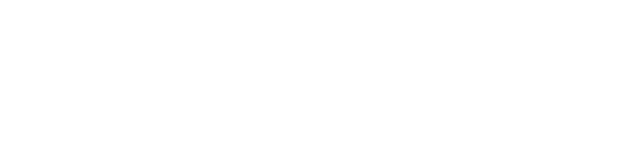
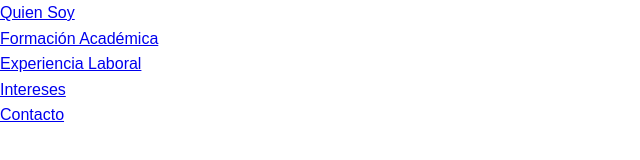
Before and after one commit to christian-rep/portfolio-tester, a plain HTML site: page index.html in a window 1280 px wide. Shown: the whole page, without its empty margins (0-640 px from the left). Drawn offline with Linux system fonts and the light colour scheme.

Commit message:
Añadir barra de navegación fija con enlaces a secciones

```diff
--- a/index.html
+++ b/index.html
@@ -3,10 +3,23 @@
 <head>
     <meta charset="UTF-8">
     <meta name="viewport" content="width=device-width, initial-scale=1.0">
-    <title>Portfolio Personal</title>
+    <title>Portfolio Personal - Christian Acuña</title>
     <link rel="stylesheet" href="style.css">
 </head>
 <body>
-    <!-- La estructura se completará en la Fase 2 -->
+    <!-- Barra de navegación fija -->
+    <nav class="navbar">
+        <ul>
+            <li><a href="#quien-soy">Quien Soy</a></li>
+            <li><a href="#formacion-academica">Formación Académica</a></li>
+            <li><a href="#experiencia-laboral">Experiencia Laboral</a></li>
+            <li><a href="#intereses">Intereses</a></li>
+            <li><a href="#contacto">Contacto</a></li>
+        </ul>
+    </nav>
+
+    <!-- Las secciones se añadirán en los siguientes pasos -->
+
+    <script src="script.js"></script>
 </body>
 </html>
```
